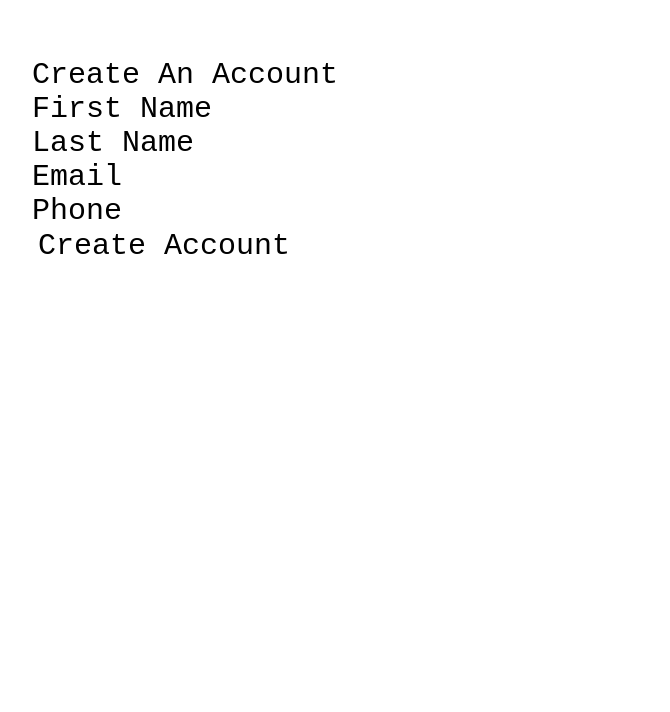
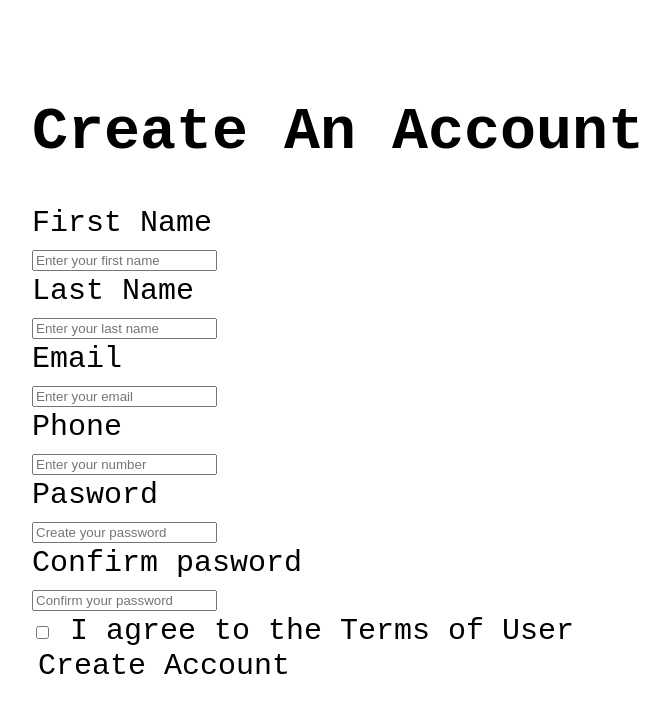
Before and after one commit to benedictenaess/registration-form, a plain HTML site: page index.html in a window 1280 px wide. Shown: the whole page, without its empty margins (26-696 px from the left). Drawn offline with Linux system fonts and the light colour scheme; a web font is replaced by a local one.

Commit message:
Add text boxes

```diff
--- a/index.html
+++ b/index.html
@@ -6,19 +6,52 @@
 		<title>Registreringsskjema</title>
 		<link rel="stylesheet" href="css/reset.css">
 		<link rel="stylesheet" href="css/style.css">
+		<link rel="stylesheet" href="css/variables.css">
+		<link rel="stylesheet" href="css/font.css">
 	</head>
 
 	<body>
 		<div class="form">
-			<div class="form__title">Create An Account</div>
-			<div>First Name</div>
-			<div>Last Name</div>
-			<div>Email</div>
-			<div>Phone</div>
-		</div>
+			<h1 class="form__title">Create An Account</h1>
+				<div class="form__content">
+					<div class="form__text-box form__input-firstname">
+						<div class="form__text">First Name</div>
+						<input type="text" class="form__input-box" placeholder="Enter your first name">
+					</div>
 
-		<div class="button-register">
-			<button>Create Account</button>
+					<div class="form__text-box form__input-lastname">
+						<div class="form__text">Last Name</div>
+						<input type="text" class="form__input-box" placeholder="Enter your last name">
+					</div>
+
+					<div class="form__text-box form__input-email">
+						<div class="form__text">Email</div>
+						<input type="text" class="form__input-box" placeholder="Enter your email">
+					</div>
+
+					<div class="form__text-box form__input-phone">
+						<div class="form__text">Phone</div>
+						<input type="text" class="form__input-box" placeholder="Enter your number">
+					</div>
+
+					<div class="form__text-box form__input-pasword">
+						<div class="form__text">Pasword</div>
+						<input type="text" class="form__input-box" placeholder="Create your password">
+					</div>
+
+					<div class="form__text-box form__input-confirm">
+						<div class="form__text">Confirm pasword</div>
+						<input type="text" class="form__input-box" placeholder="Confirm your password">
+					</div>
+
+					<div class="form__bottom">
+						<div checkbox class="form__text-box form__text form__checkbox">
+							<input type="checkbox" id="agree" name="agree">
+							<label for="agree">I agree to the Terms of User</label>
+						</div>
+						<button class="form__button">Create Account</button>
+					</div>
+				</div>
 		</div>
 	</body>
 </html>
```
